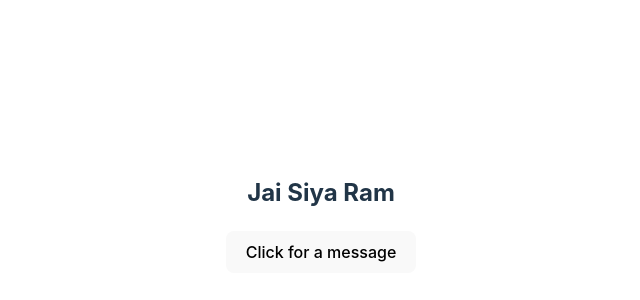
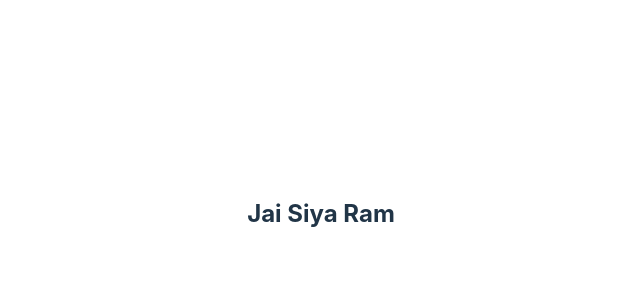
Before and after one commit to harsh-1923/imharsh, a React (Vite) app in the folder client/: page / in a window 1280 px wide. Shown: the part 186-486 px from the top of the page, without its empty margins (319-959 px from the left). Built offline with nearby package versions, Linux system fonts and the light colour scheme.

Commit message:
Jai Siya Ram

```diff
--- a/client/src/App.jsx
+++ b/client/src/App.jsx
@@ -6,10 +6,6 @@ function App() {
   return (
     <div>
       <h2>Jai Siya Ram</h2>
-      <button onClick={() => setShowText(!showText)} class="btn">
-        Click for a message
-      </button>
-      {showText ? <p>I love you Alien</p> : null}
     </div>
   );
 }
```
